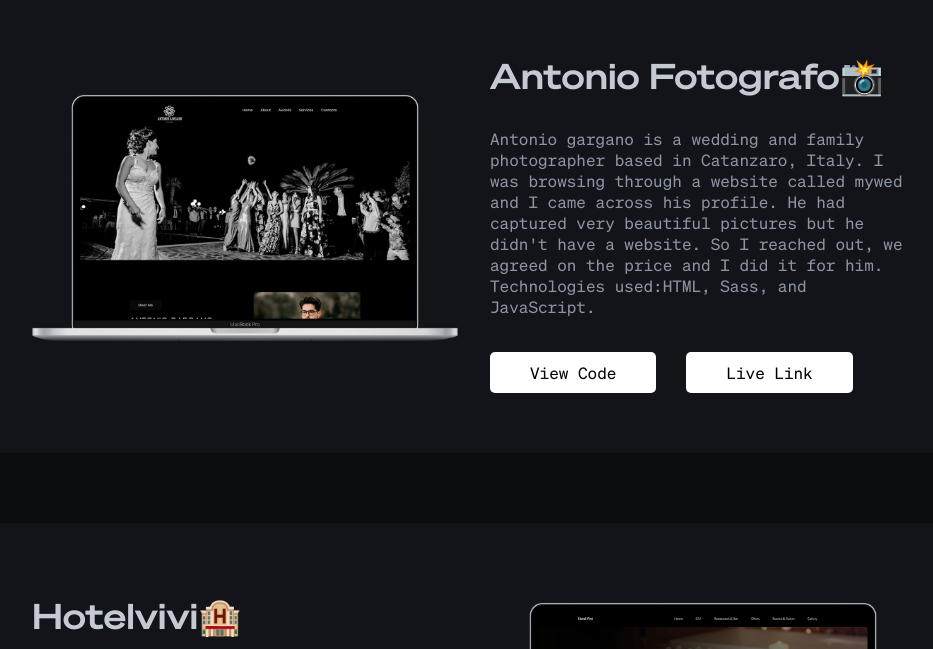
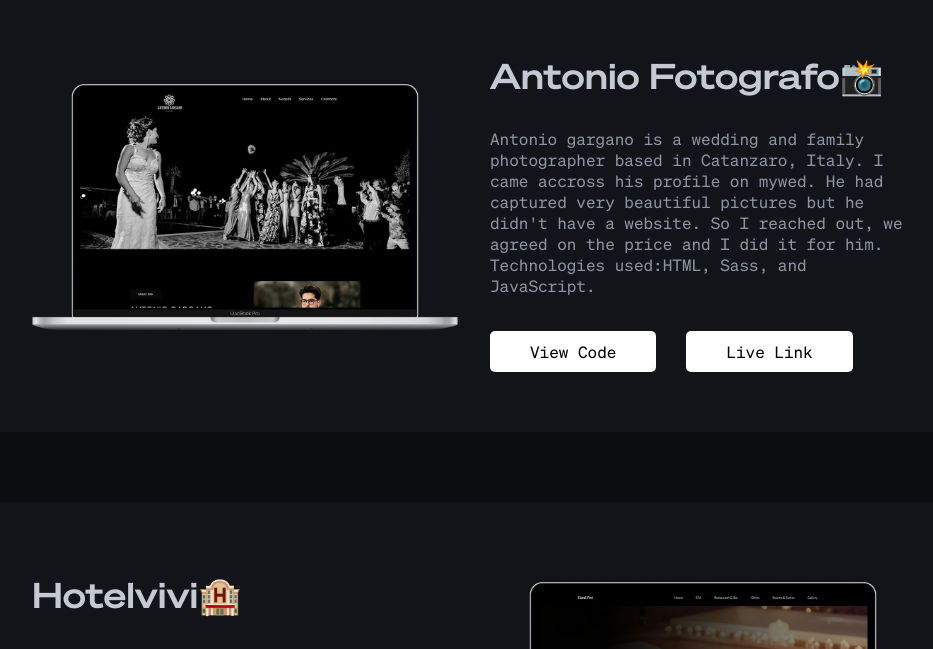
Before and after one commit to abrusu-collins/Portfolio-v7, a React (Create React App) app: page / in a window 1280 px wide. Shown: the part 1511-2160 px from the top of the page, without its empty margins (166-1099 px from the left). Built offline with nearby package versions, Linux system fonts and the light colour scheme.

Commit message:
3nda f)m

```diff
--- a/src/components/Allprojects.jsx
+++ b/src/components/Allprojects.jsx
@@ -42,8 +42,7 @@ function Allprojects() {
             <p className="project-name">Antonio Fotografo📸</p>
             <p className="description">
             Antonio gargano is a wedding and family photographer based in Catanzaro, Italy.
-            I was browsing through a website called mywed and I came across his profile.
-            He had captured very beautiful pictures but he didn't have a website.
+            I came accross his profile on mywed.            He had captured very beautiful pictures but he didn't have a website.
             So I reached out, we agreed on the price and I did it for him.
             Technologies used:HTML, Sass, and JavaScript.
             </p>
--- a/src/components/Projects.jsx
+++ b/src/components/Projects.jsx
@@ -36,7 +36,7 @@ function Projects() {
           <p className="project-name">Antonio Fotografo📸</p>
           <p className="description">
           Antonio gargano is a wedding and family photographer based in Catanzaro, Italy.
-            I was browsing through a website called mywed and I came across his profile.
+            I came accross his profile on mywed.
             He had captured very beautiful pictures but he didn't have a website.
             So I reached out, we agreed on the price and I did it for him.
             Technologies used:HTML, Sass, and JavaScript.
--- a/src/sass/_projects.scss
+++ b/src/sass/_projects.scss
@@ -11,6 +11,7 @@
         grid-template-columns: repeat(2,1fr);
         grid-gap: 2rem;
         align-items: center;
+        justify-content: center;
         width: 80%;
         background-color: $dark_background2;
         margin: 70px auto;
--- a/src/styles/index.css
+++ b/src/styles/index.css
@@ -142,6 +142,7 @@ nav a:hover {
   grid-template-columns: repeat(2, 1fr);
   grid-gap: 2rem;
   align-items: center;
+  justify-content: center;
   width: 80%;
   background-color: #12141a;
   margin: 70px auto;
```
